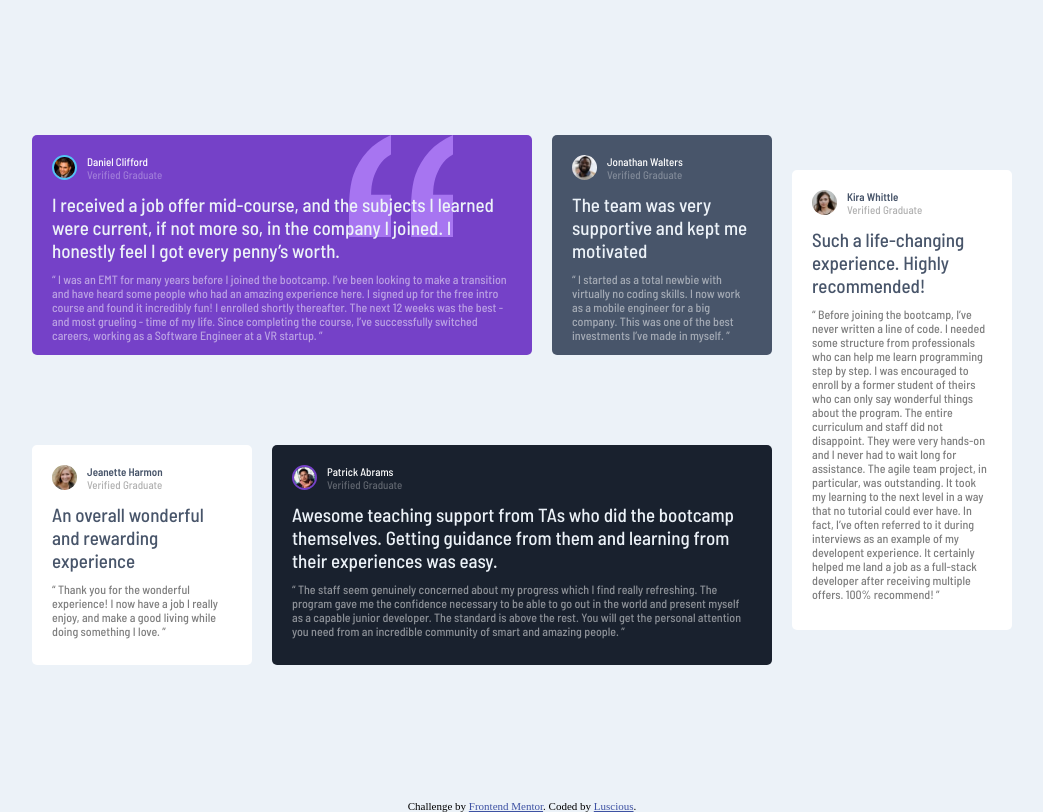
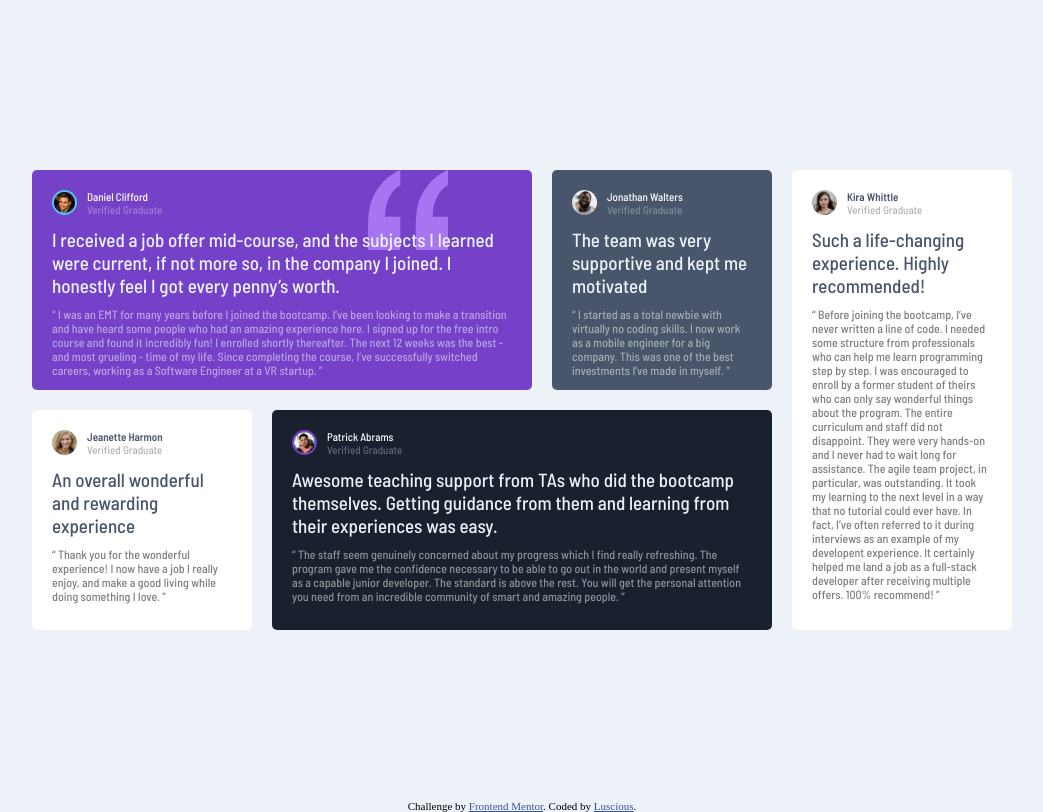
Before and after one commit to Luscious258/testimonials-grid-section, a plain HTML site: page index.html in a window 1280 px wide. Shown: the whole page, without its empty margins (118-1161 px from the left). Drawn offline with Linux system fonts and the light colour scheme.

Commit message:
Update styles.css

```diff
--- a/styles.css
+++ b/styles.css
@@ -10,21 +10,23 @@ body{
 
 .wrap{
    font-size: 13px;
+   width: 100%;
+   min-height: 100vh;
 }
 
 .container{
     display: flex;
     align-items: center;
     justify-content: center;
-    font-family: Barlow Semi Condensed;
-    /* margin-top: 50px; */
+    font-family: "Barlow Semi Condensed", sans-serif;
     width: 100%;
-    min-height: 100vh;
+    height: 100vh;
     background-color: hsl(210, 46%, 95%);
     display: grid;
     grid-template-columns: 500px 220px 220px;
     gap: 20px;
-    grid-auto-rows: minmax(100px, auto);
+    grid-auto-rows: minmax(100px, 220px);
+    align-content: center;
 }
 
 .box{
@@ -99,6 +101,7 @@ p{
 .Daniel{
     background:url(./images/bg-pattern-quotation.svg) no-repeat hsl(263, 55%, 52%);
     background-position: 80% 0;
+    background-size: 80px 80px;
     grid-column: 1;
     grid-row: 1;
 }
@@ -150,15 +153,6 @@ p{
     height: 460px;
 }
 
-.Daniel,.Jonathan{
-    position: relative;
-    top: 50px;
-}
-
-.Jeanette,.Patrick{
-    position: relative;
-    bottom: 50px;
-}
 
 .attribution {
     font-size: 11px;
```
